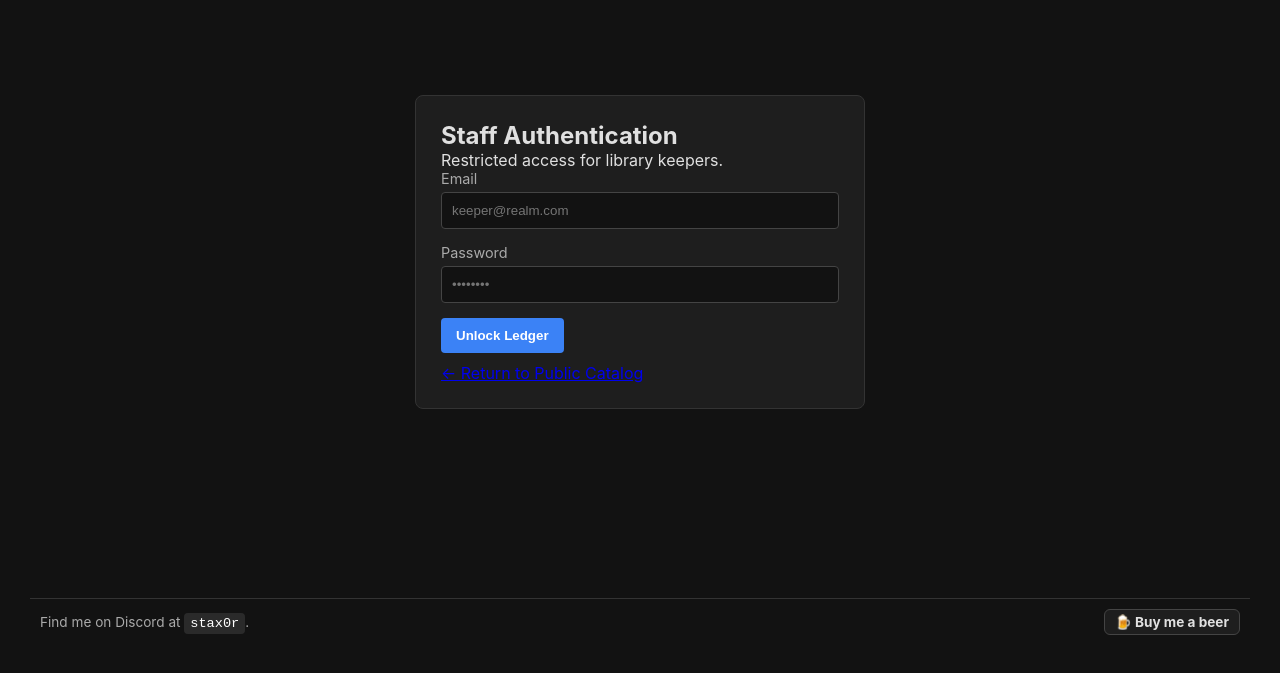
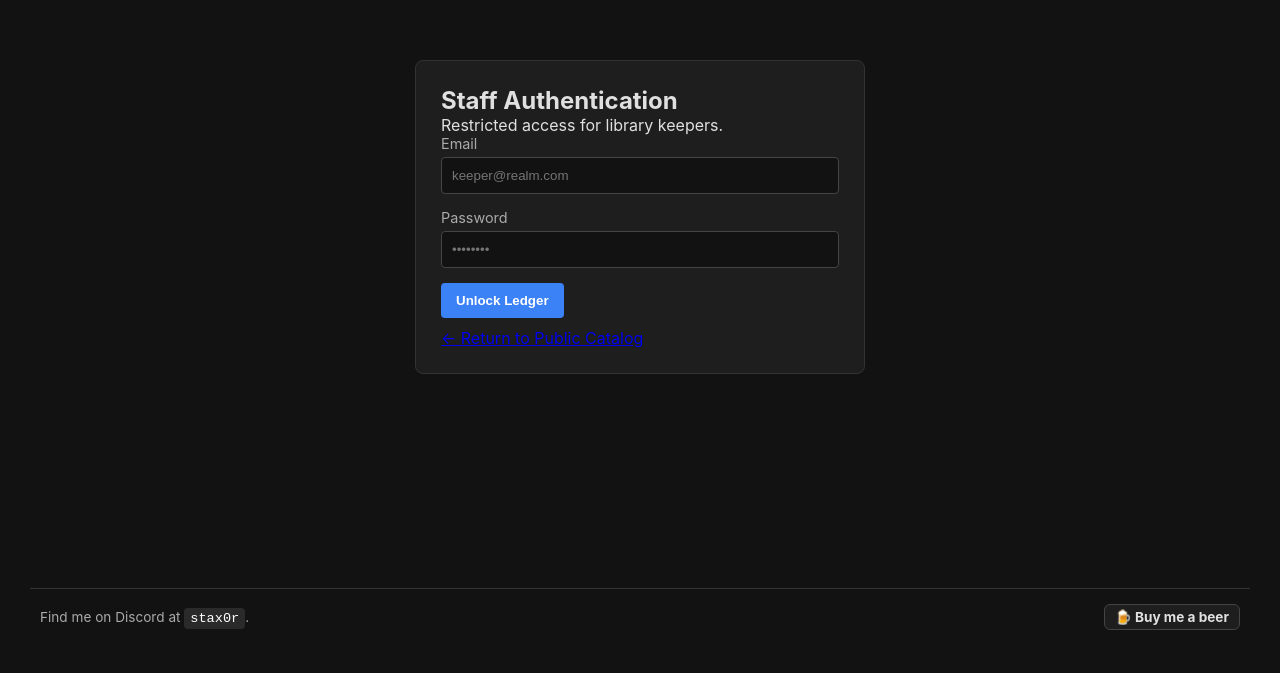
Before and after one commit to stax0r/Librarian, a plain HTML site: page login.html in a window 1280 px wide. Shown: the part 125-798 px from the top of the page. Drawn offline with Linux system fonts and the light colour scheme.

Commit message:
Refactor layout styles for improved consistency; adjust container widths, spacing, and alignment for better visual harmony

```diff
--- a/css/style.css
+++ b/css/style.css
@@ -14,11 +14,31 @@ body {
     min-height: 100vh;
 }
 
-main,
-.container,
-.dashboard-container,
+main, .container, .dashboard-container, .auth-container {
+    flex: 1;
+    max-width: 1200px; /* Aligns container width with header/footer */
+    margin-left: auto;
+    margin-right: auto;
+    width: 100%;
+}
+
+.dashboard-container {
+    display: grid;
+    grid-template-columns: repeat(2, 1fr);
+    gap: 25px;
+}
+
+.container {
+    max-width: 1000px;
+}
+
 .auth-container {
-    flex: 1;
+    display: flex;
+    justify-content: center;
+    align-items: center;
+    max-width: 450px;
+    margin: auto;
+    height: auto;
 }
 
 .site-header {
@@ -26,8 +46,8 @@ main,
     justify-content: space-between;
     align-items: center;
     border-bottom: 1px solid #333;
-    padding-bottom: 15px;
-    margin-bottom: 30px;
+    padding-bottom: 20px;
+    margin-bottom: 40px; /* Space between header and body */
     max-width: 1200px;
     margin-left: auto;
     margin-right: auto;
@@ -326,17 +346,18 @@ button:hover {
 
 .site-footer {
     border-top: 1px solid #333;
-    margin-top: auto;
+    margin-top: 60px; /* Space between body and footer */
     width: 100%;
     background-color: transparent;
+    padding-bottom: 0; /* Fixes content right on the very bottom */
 }
 
 .footer-content {
     display: flex;
     justify-content: space-between;
     align-items: center;
-    padding: 10px 0; /* Reduced padding to make it slim */
-    max-width: 1200px;
+    padding: 15px 0;
+    max-width: 1200px; /* Exact same max-width as header to align vertical lines */
     margin-left: auto;
     margin-right: auto;
     width: 100%;
@@ -359,7 +380,7 @@ button:hover {
     background-color: #1e1e1e;
     color: #e0e0e0;
     border: 1px solid #444;
-    padding: 4px 10px; /* Slimmer padding for the button */
+    padding: 4px 10px;
     border-radius: 6px;
     font-size: 0.85rem;
     font-weight: bold;
```
